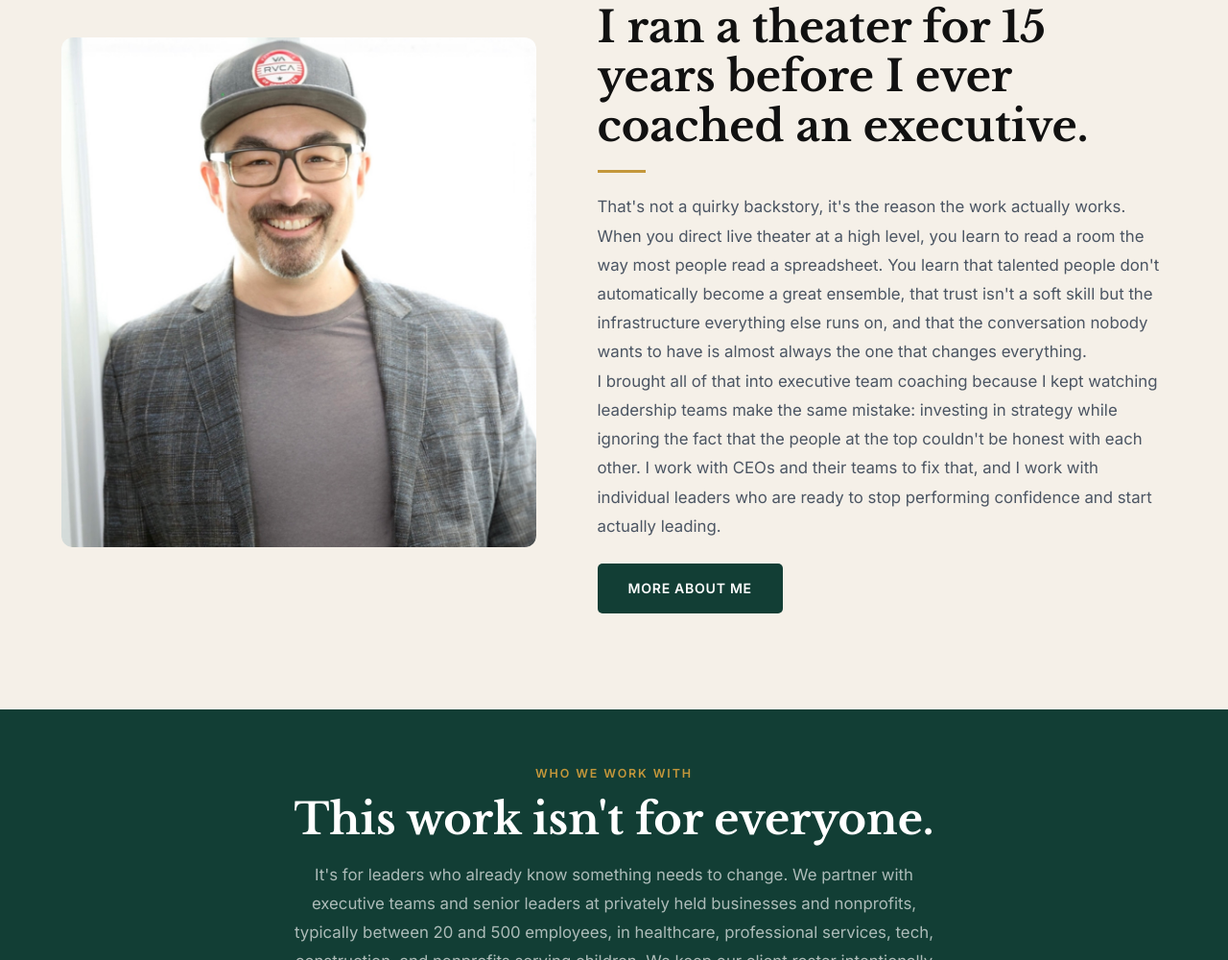
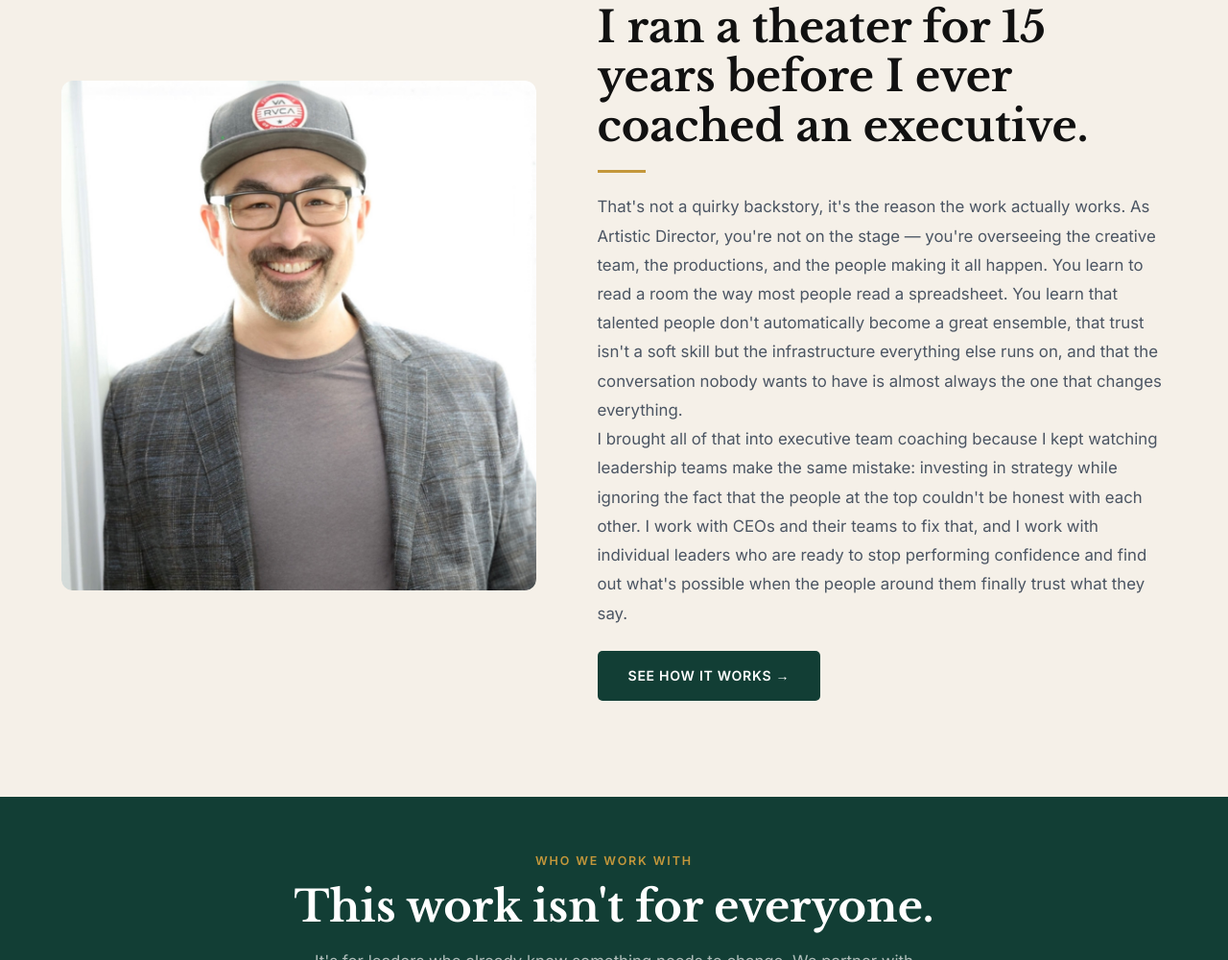
Before and after one commit to scalingminds/scalingminds-new-site, a plain HTML site: page index.html in a window 1280 px wide. Shown: the part 1616-2616 px from the top of the page at 96% size. Drawn offline with nearby package versions, Linux system fonts and the light colour scheme.

Commit message:
Add files via upload

```diff
--- a/index.html
+++ b/index.html
@@ -204,9 +204,9 @@
           <span class="eyebrow">Meet Andy</span>
           <h2>I ran a theater for 15 years before I ever coached an executive.</h2>
           <div class="divider"></div>
-          <p>That's not a quirky backstory, it's the reason the work actually works. When you direct live theater at a high level, you learn to read a room the way most people read a spreadsheet. You learn that talented people don't automatically become a great ensemble, that trust isn't a soft skill but the infrastructure everything else runs on, and that the conversation nobody wants to have is almost always the one that changes everything.</p>
-          <p>I brought all of that into executive team coaching because I kept watching leadership teams make the same mistake: investing in strategy while ignoring the fact that the people at the top couldn't be honest with each other. I work with CEOs and their teams to fix that, and I work with individual leaders who are ready to stop performing confidence and start actually leading.</p>
-          <a href="/about" class="btn btn--green" style="margin-top: 24px;">More About Me</a>
+          <p>That's not a quirky backstory, it's the reason the work actually works. As Artistic Director, you're not on the stage — you're overseeing the creative team, the productions, and the people making it all happen. You learn to read a room the way most people read a spreadsheet. You learn that talented people don't automatically become a great ensemble, that trust isn't a soft skill but the infrastructure everything else runs on, and that the conversation nobody wants to have is almost always the one that changes everything.</p>
+          <p>I brought all of that into executive team coaching because I kept watching leadership teams make the same mistake: investing in strategy while ignoring the fact that the people at the top couldn't be honest with each other. I work with CEOs and their teams to fix that, and I work with individual leaders who are ready to stop performing confidence and find out what's possible when the people around them finally trust what they say.</p>
+          <a href="/six-shifts" class="btn btn--green" style="margin-top: 24px;">See How It Works →</a>
         </div>
       </div>
     </div>
```
